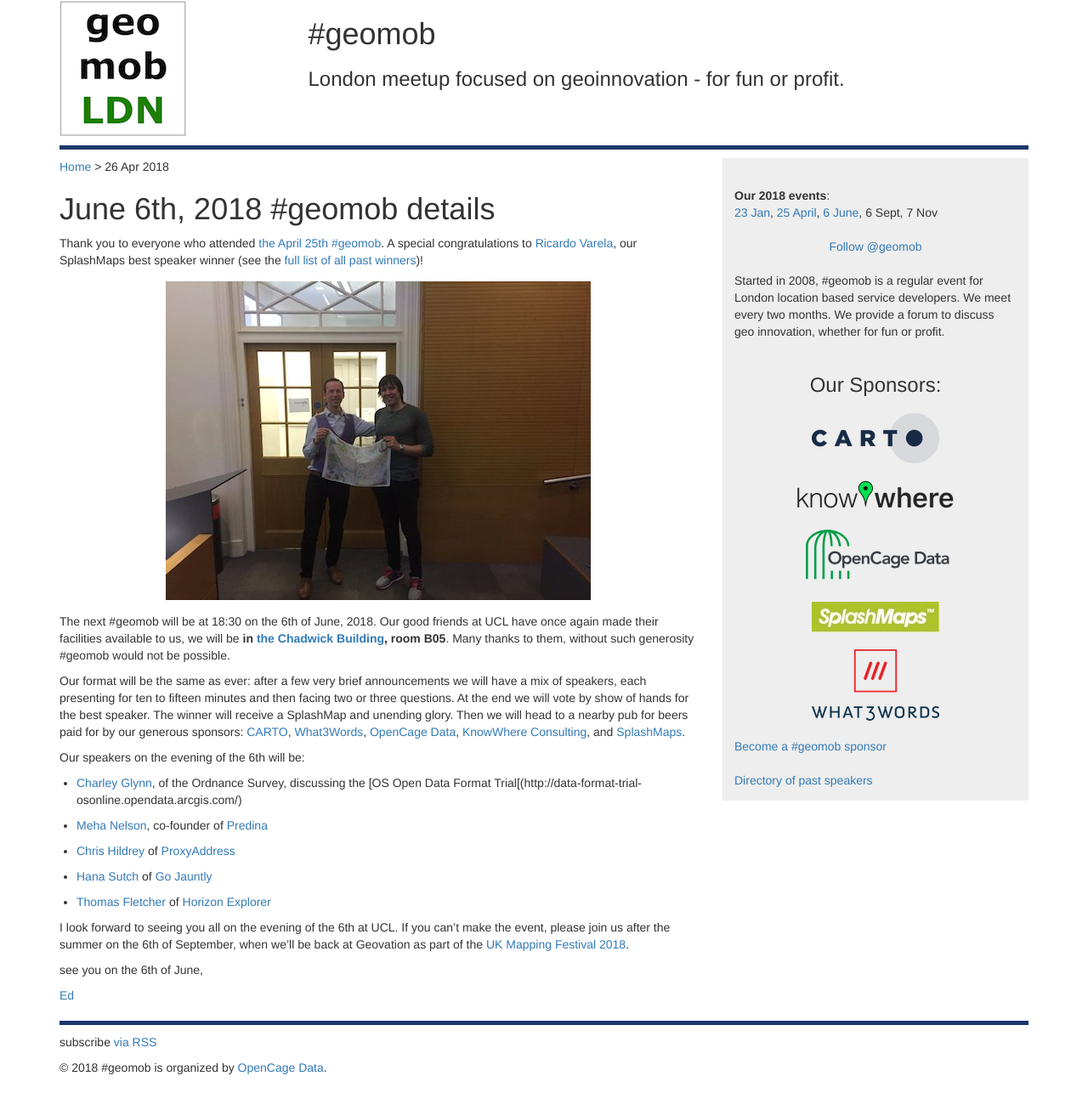
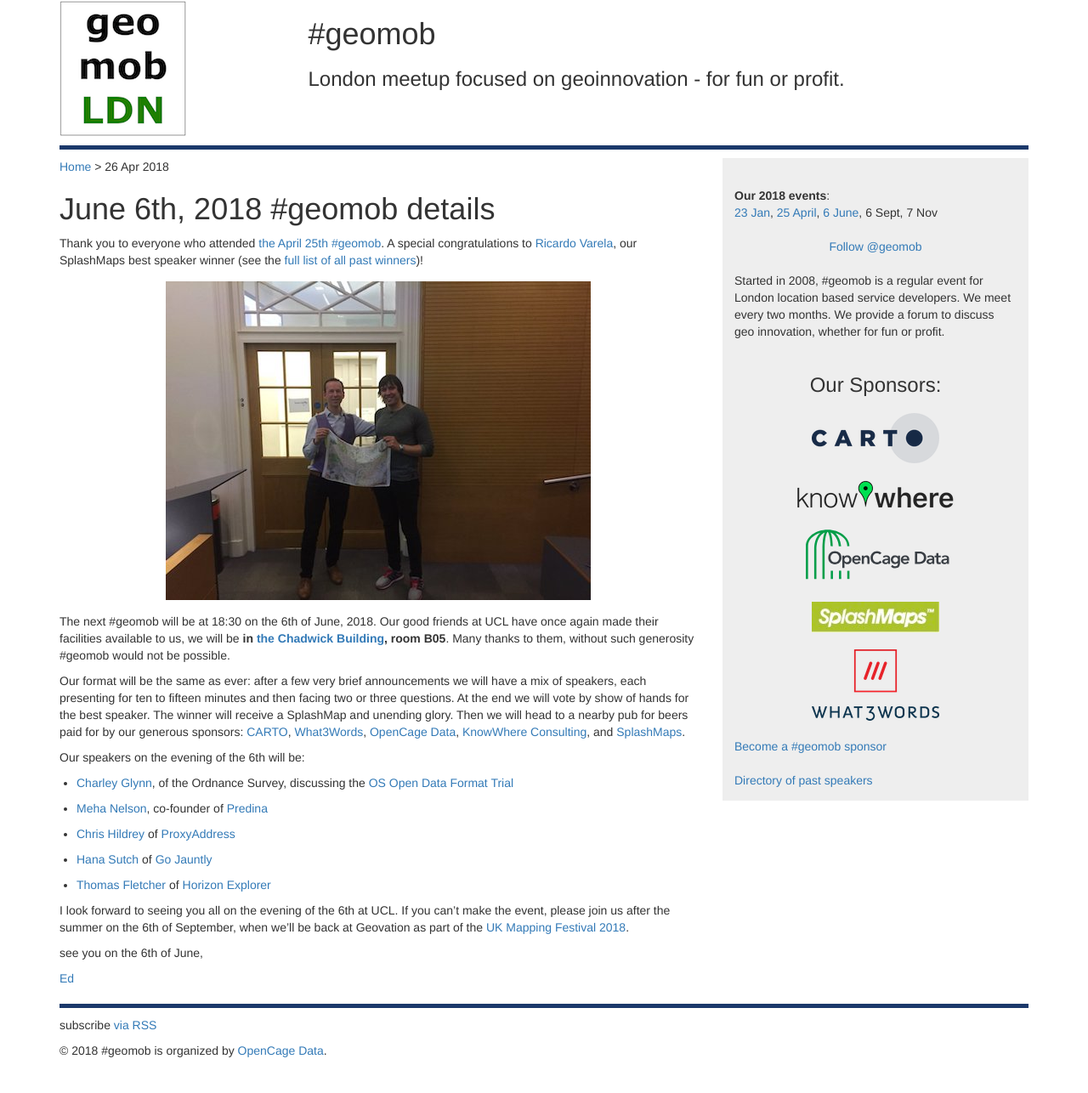
Before and after one commit to geomob/geomob-website, a Jekyll site: the page built from _posts/2018-04-26-june-6th-geomob-details.markdown, in a window 1280 px wide. Shown: the whole page at 85% size. Built offline with Jekyll 4.4.1, drawn with Linux system fonts in a browser that asks for light colours; comment, search, counter and statistics services are not loaded.

Commit message:
fix markup error

```diff
--- a/_posts/2018-04-26-june-6th-geomob-details.markdown
+++ b/_posts/2018-04-26-june-6th-geomob-details.markdown
@@ -18,7 +18,7 @@
 
 Our speakers on the evening of the 6th will be:
 
-* [Charley Glynn](https://twitter.com/charley_glynn), of the Ordnance Survey, discussing the [OS Open Data Format Trial[(http://data-format-trial-osonline.opendata.arcgis.com/)
+* [Charley Glynn](https://twitter.com/charley_glynn), of the Ordnance Survey, discussing the [OS Open Data Format Trial](http://data-format-trial-osonline.opendata.arcgis.com/)
 
 * [Meha Nelson](https://www.linkedin.com/in/meha-nelson-5a0b7a27/), co-founder of [Predina](https://predina.com)
 
```
